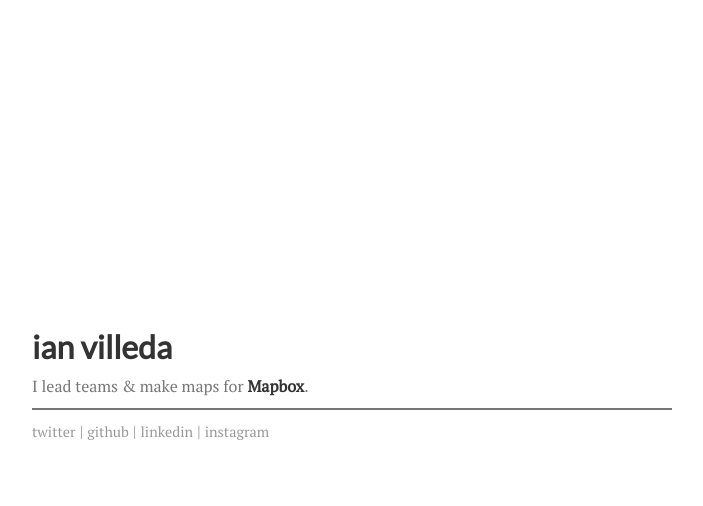
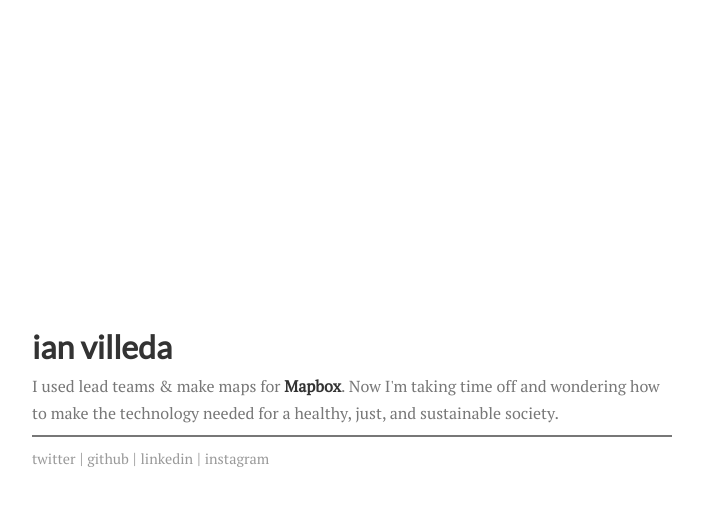
Before and after one commit to ian29/ian29.github.io, a Jekyll site: the page built from index.html, in a window 1280 px wide. Shown: the top 506 px of the page, without its empty margins (288-991 px from the left). Built offline with Jekyll 4.4.1, drawn with Linux system fonts in a browser that asks for light colours.

Commit message:
one year late, but i dont work anymore

```diff
--- a/index.html
+++ b/index.html
@@ -4,8 +4,7 @@ layout: default
 
 <h2>ian villeda</h2>
 <p>
-  I lead teams & make maps for <a href="http://www.mapbox.com">Mapbox</a>.
-  <hr>
+  I used lead teams & make maps for <a href="http://www.mapbox.com">Mapbox</a>. Now I'm taking time off and wondering how to make the technology needed for a healthy, just, and sustainable society.<hr>
 </p>
 <div class='contact'>
   <a href="http://twitter.com/ian_villeda" target="_blank" >twitter</a> |
```
